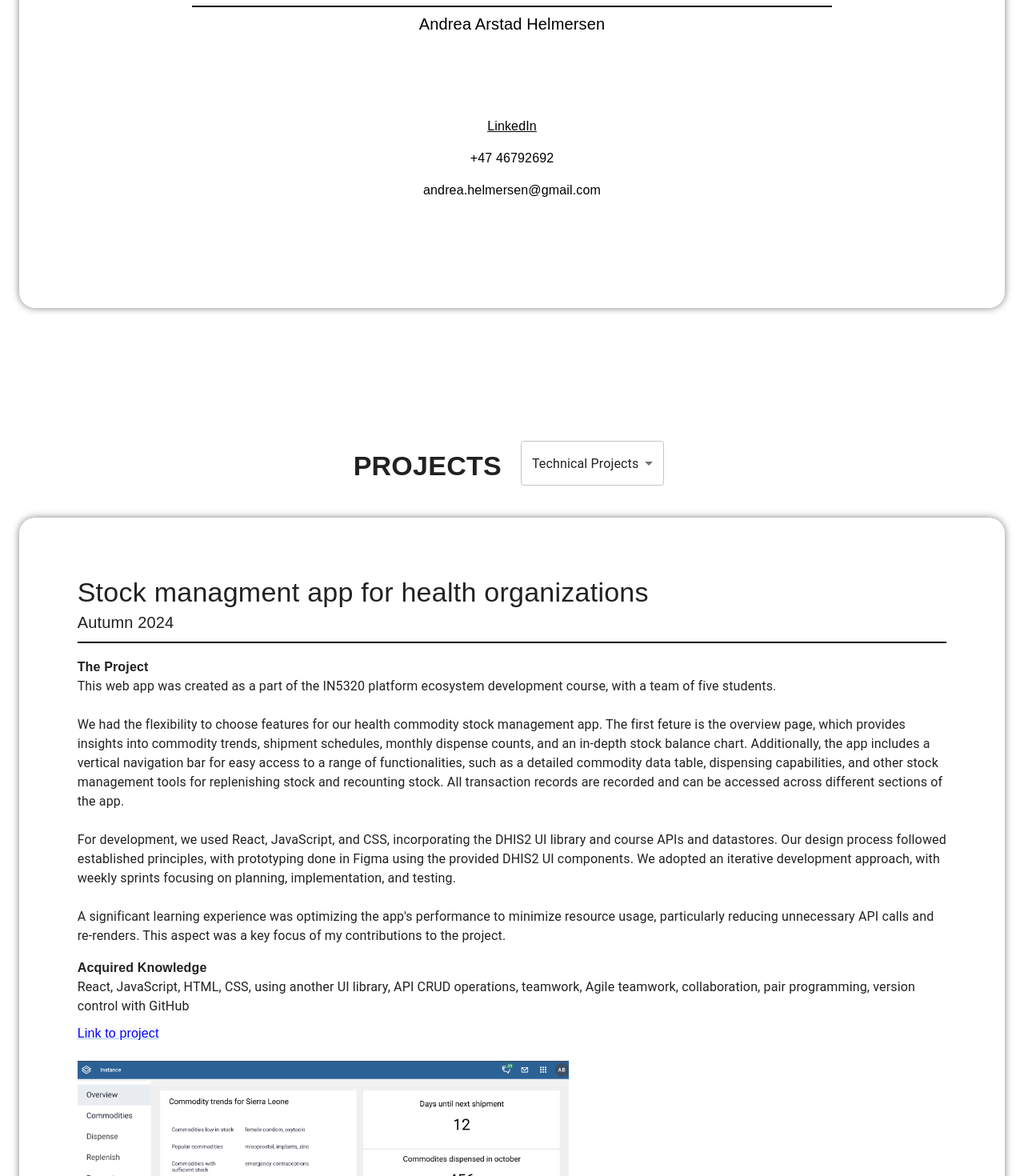
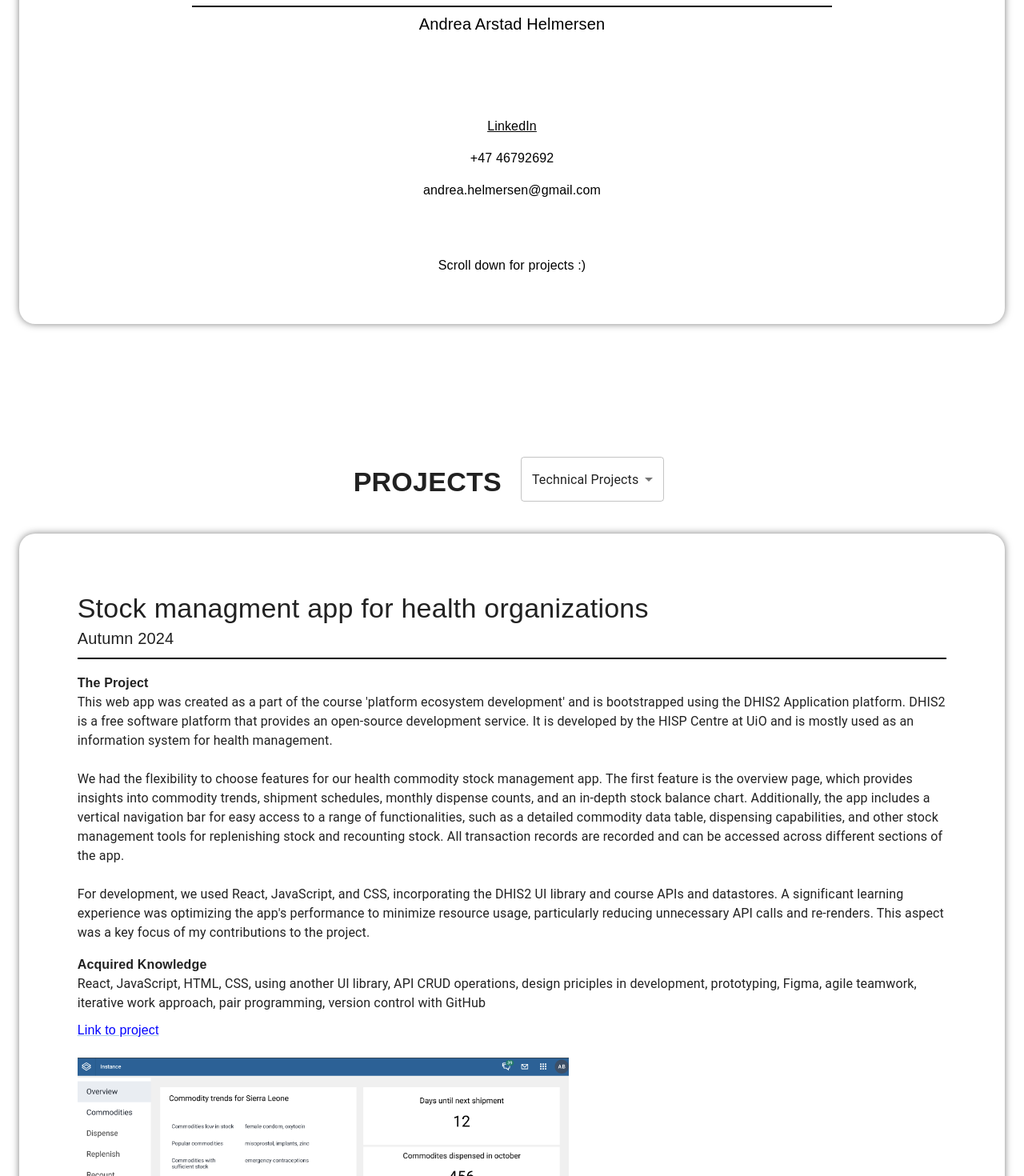
Before and after one commit to AndreaHelmersen/PortfolioAndreaHelmersen, a React (Vite) app: page / in a window 1280 px wide. Shown: the part 279-1749 px from the top of the page at 80% size. Built offline with nearby package versions, Linux system fonts and the light colour scheme.

Commit message:
Fixed stock managment app description

```diff
--- a/src/components/PortfolioHeader.tsx
+++ b/src/components/PortfolioHeader.tsx
@@ -71,6 +71,12 @@ export const PortfolioHeader = () => {
                   </a>
                 </Typography>
               </Grid>
+
+              <Grid item xs={12} style={{ display: "block", paddingTop: "70px" }}>
+                <Typography variant="body1" style={corbelFontStyle}>
+                  Scroll down for projects :)
+                </Typography>
+              </Grid>
             </Grid>
           </div>
         </div>
--- a/src/staticData/ProjectData.tsx
+++ b/src/staticData/ProjectData.tsx
@@ -10,9 +10,9 @@ export const STATIC_PROJECT_DATA_tech = [
   {
     title: "Stock managment app for health organizations",
     projectText:
-    "This web app was created as a part of the IN5320 platform ecosystem development course, with a team of five students.\n\n We had the flexibility to choose features for our health commodity stock management app. The first feture is the overview page, which provides insights into commodity trends, shipment schedules, monthly dispense counts, and an in-depth stock balance chart. Additionally, the app includes a vertical navigation bar for easy access to a range of functionalities, such as a detailed commodity data table, dispensing capabilities, and other stock management tools for replenishing stock and recounting stock. All transaction records are recorded and can be accessed across different sections of the app.\n\nFor development, we used React, JavaScript, and CSS, incorporating the DHIS2 UI library and course APIs and datastores. Our design process followed established principles, with prototyping done in Figma using the provided DHIS2 UI components. We adopted an iterative development approach, with weekly sprints focusing on planning, implementation, and testing.\n\n A significant learning experience was optimizing the app's performance to minimize resource usage, particularly reducing unnecessary API calls and re-renders. This aspect was a key focus of my contributions to the project.",
+    "This web app was created as a part of the course 'platform ecosystem development' and is bootstrapped using the DHIS2 Application platform. DHIS2 is a free software platform that provides an open-source development service. It is developed by the HISP Centre at UiO and is mostly used as an information system for health management.\n\n We had the flexibility to choose features for our health commodity stock management app. The first feature is the overview page, which provides insights into commodity trends, shipment schedules, monthly dispense counts, and an in-depth stock balance chart. Additionally, the app includes a vertical navigation bar for easy access to a range of functionalities, such as a detailed commodity data table, dispensing capabilities, and other stock management tools for replenishing stock and recounting stock. All transaction records are recorded and can be accessed across different sections of the app.\n\nFor development, we used React, JavaScript, and CSS, incorporating the DHIS2 UI library and course APIs and datastores. A significant learning experience was optimizing the app's performance to minimize resource usage, particularly reducing unnecessary API calls and re-renders. This aspect was a key focus of my contributions to the project.",
     knowledgeText:
-    "React, JavaScript, HTML, CSS, using another UI library, API CRUD operations, teamwork, Agile teamwork, collaboration, pair programming, version control with GitHub",
+    "React, JavaScript, HTML, CSS, using another UI library, API CRUD operations, design priciples in development, prototyping, Figma, agile teamwork, iterative work approach, pair programming, version control with GitHub",
     workedOn: "Autumn 2024",
     link: "https://gitfront.io/r/AndreaHelmersen/LeC9c52Wxnms/DHIS2-Commodity-management-app/",
     image: CommodityApp,
```
